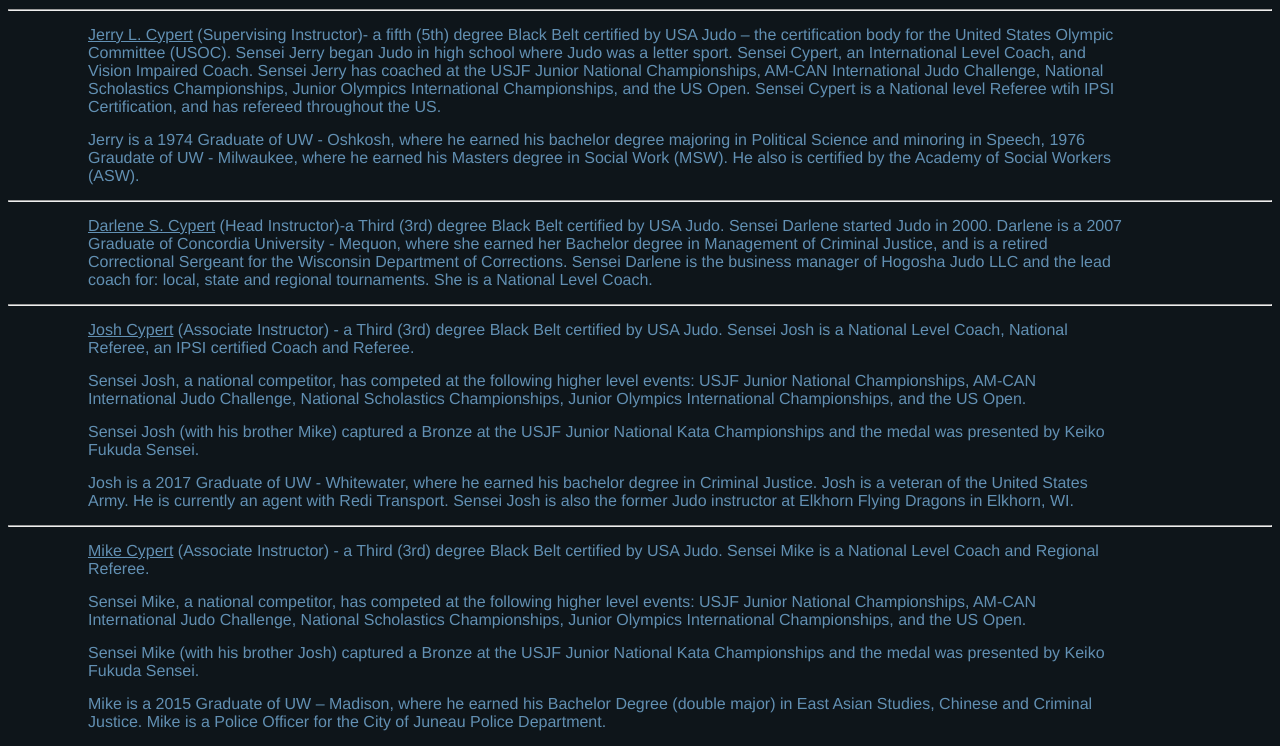
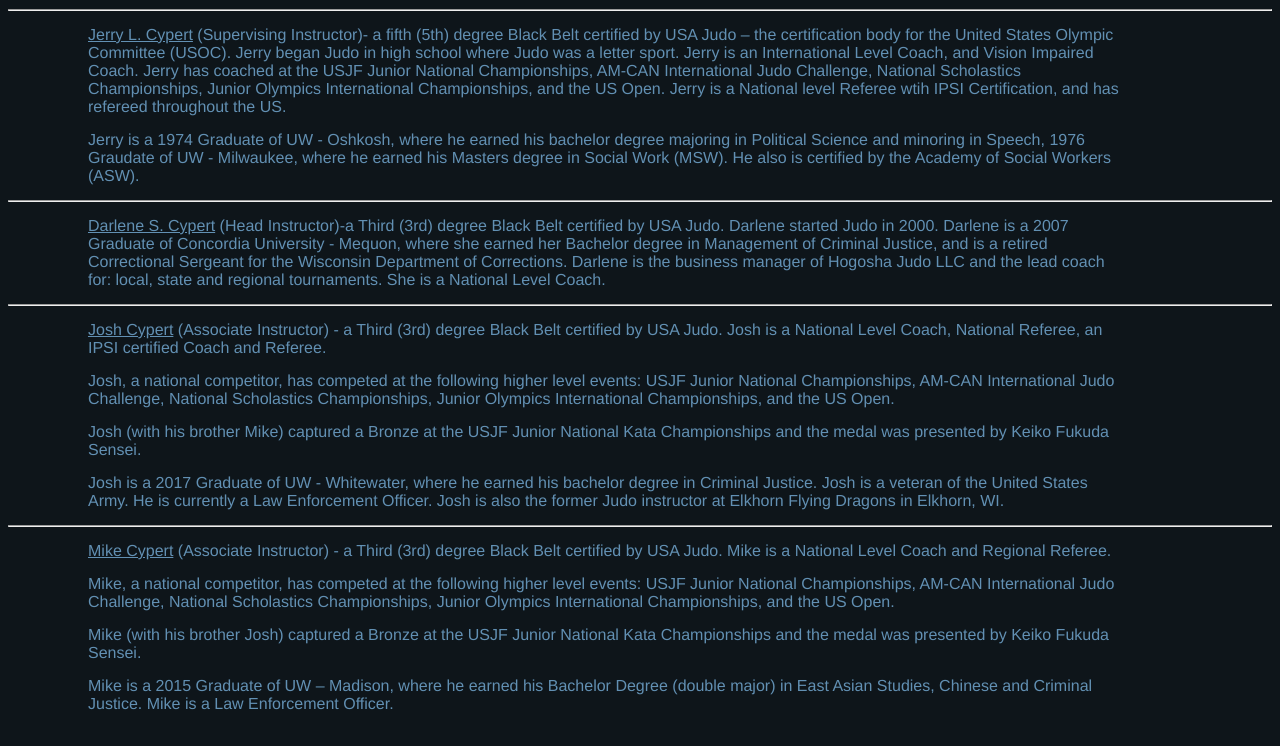
Before and after one commit to Ramen-Nood1ez/HogoshaJudo, a website: page public/instructors.html in a window 1280 px wide. Shown: the part 391-1137 px from the top of the page. Drawn offline with nearby package versions, Linux system fonts and the light colour scheme.

Commit message:
Updated Instructors page

```diff
--- a/public/instructors.html
+++ b/public/instructors.html
@@ -30,11 +30,11 @@
 			<p>
 				<u>Jerry L. Cypert</u> (Supervising Instructor)- a fifth (5th) degree Black Belt certified by USA Judo –
 				the certification body for the United States Olympic Committee (USOC).
-				Sensei Jerry began Judo in high school where Judo was a letter sport.
-				Sensei Cypert, an International Level Coach, and Vision Impaired Coach.
-				Sensei Jerry has coached at the USJF Junior National Championships, AM-CAN International
+				Jerry began Judo in high school where Judo was a letter sport.
+				Jerry is an International Level Coach, and Vision Impaired Coach.
+				Jerry has coached at the USJF Junior National Championships, AM-CAN International
 				Judo Challenge, National Scholastics Championships, Junior Olympics International Championships,
-				and the US Open.  Sensei Cypert is a National level Referee wtih IPSI Certification,
+				and the US Open. Jerry is a National level Referee wtih IPSI Certification,
 				and has refereed throughout the US.
 			</p>
 
@@ -51,10 +51,10 @@
 		<div id="Darlene">
 			<p>
 				<u>Darlene S. Cypert</u> (Head Instructor)-a Third (3rd) degree Black Belt certified by USA Judo.
-				Sensei Darlene started Judo in 2000.
+				Darlene started Judo in 2000.
 				Darlene is a 2007 Graduate of Concordia University - Mequon, where she earned her
 				Bachelor degree in Management of Criminal Justice, and is a retired Correctional Sergeant for
-				the Wisconsin Department of Corrections. Sensei Darlene is
+				the Wisconsin Department of Corrections. Darlene is
 				the business manager of Hogosha Judo LLC and the lead coach for: local, state and regional
 				tournaments. She is a National Level Coach.
 			</p>
@@ -65,26 +65,26 @@
 		<div id="Josh">
 			<p>
 				<u>Josh Cypert</u> (Associate Instructor) - a Third (3rd) degree Black Belt certified by USA Judo.
-				Sensei Josh is a National Level Coach, National Referee, an IPSI  certified Coach and Referee.
+				Josh is a National Level Coach, National Referee, an IPSI certified Coach and Referee.
 			</p>
 
 			<p>
-				Sensei Josh, a national competitor, has competed at the following higher level events:
+				Josh, a national competitor, has competed at the following higher level events:
 				USJF Junior National Championships, AM-CAN International Judo Challenge,
 				National Scholastics Championships, Junior Olympics International Championships,
 				and the US Open.
 			</p>
 
 			<p>
-				Sensei Josh (with his brother Mike) captured a Bronze at the USJF Junior National
+				Josh (with his brother Mike) captured a Bronze at the USJF Junior National
 				Kata Championships and the medal was presented by Keiko Fukuda Sensei.
 			</p>
 
 			<p>
 				Josh is a 2017 Graduate of UW - Whitewater, where he earned his bachelor degree in
-				Criminal Justice. Josh is a veteran of the United States Army. He is currently an agent with
-				Redi Transport.
-				Sensei Josh is also the former Judo instructor at Elkhorn Flying Dragons in Elkhorn, WI.
+				Criminal Justice. Josh is a veteran of the United States Army. He is currently a
+				Law Enforcement Officer.
+				Josh is also the former Judo instructor at Elkhorn Flying Dragons in Elkhorn, WI.
 			</p>
 		</div>
 
@@ -93,25 +93,25 @@
 		<div id="Mike">
 			<p>
 				<u>Mike Cypert</u> (Associate Instructor) - a Third (3rd) degree Black Belt certified by USA Judo.
-				Sensei Mike is a National Level Coach and Regional Referee.
+				Mike is a National Level Coach and Regional Referee.
 			</p>
 
 			<p>
-				Sensei Mike, a national competitor, has competed at the following higher level events:
+				Mike, a national competitor, has competed at the following higher level events:
 				USJF Junior National Championships, AM-CAN International Judo Challenge,
 				National Scholastics Championships, Junior Olympics International Championships, and the
 				US Open.
 			</p>
 
 			<p>
-				Sensei Mike (with his brother Josh) captured a Bronze at the USJF Junior National
+				Mike (with his brother Josh) captured a Bronze at the USJF Junior National
 				Kata Championships and the medal was presented by Keiko Fukuda Sensei.
 			</p>
 
 			<p>
 				Mike is a 2015 Graduate of UW – Madison, where he earned his Bachelor Degree (double major)
 				in East Asian Studies, Chinese and Criminal Justice.
-				Mike is a Police Officer for the City of Juneau Police Department.
+				Mike is a Law Enforcement Officer.
 			</p>
 		</div>
 	</body>
```
